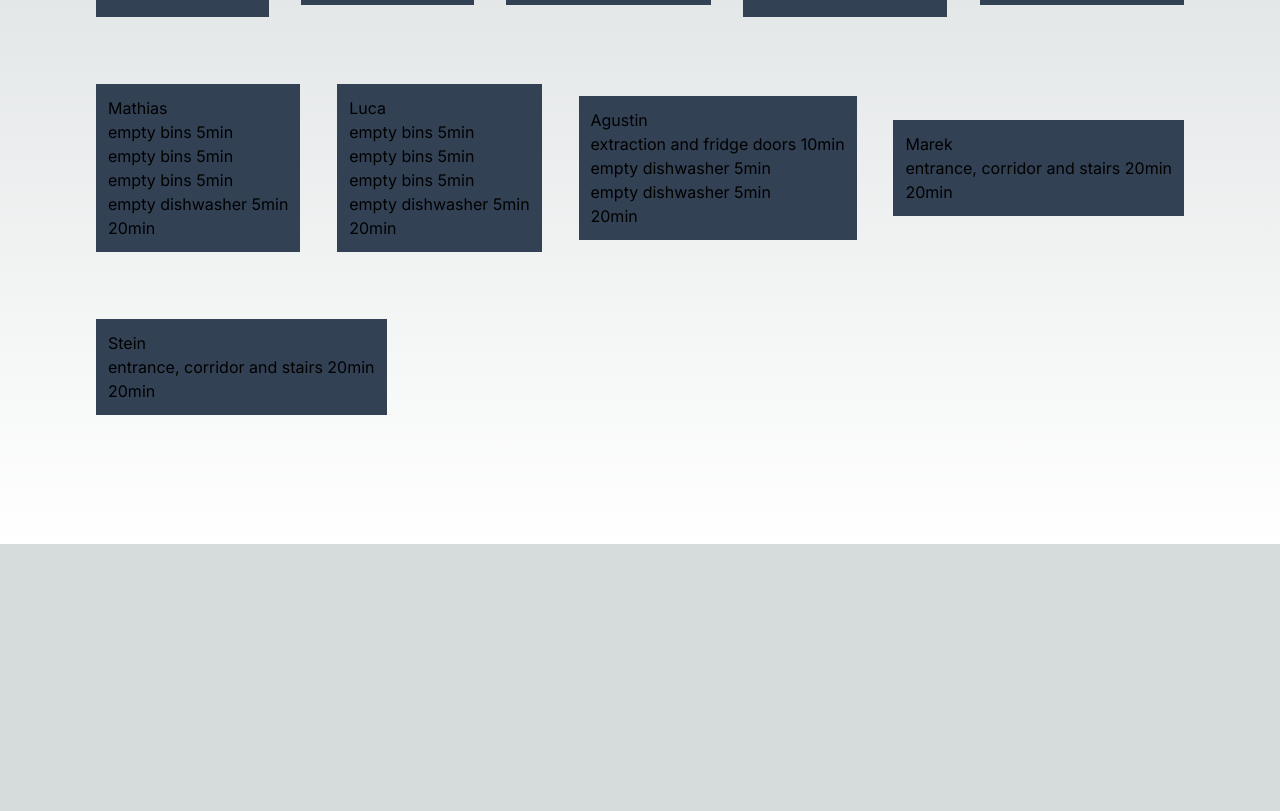
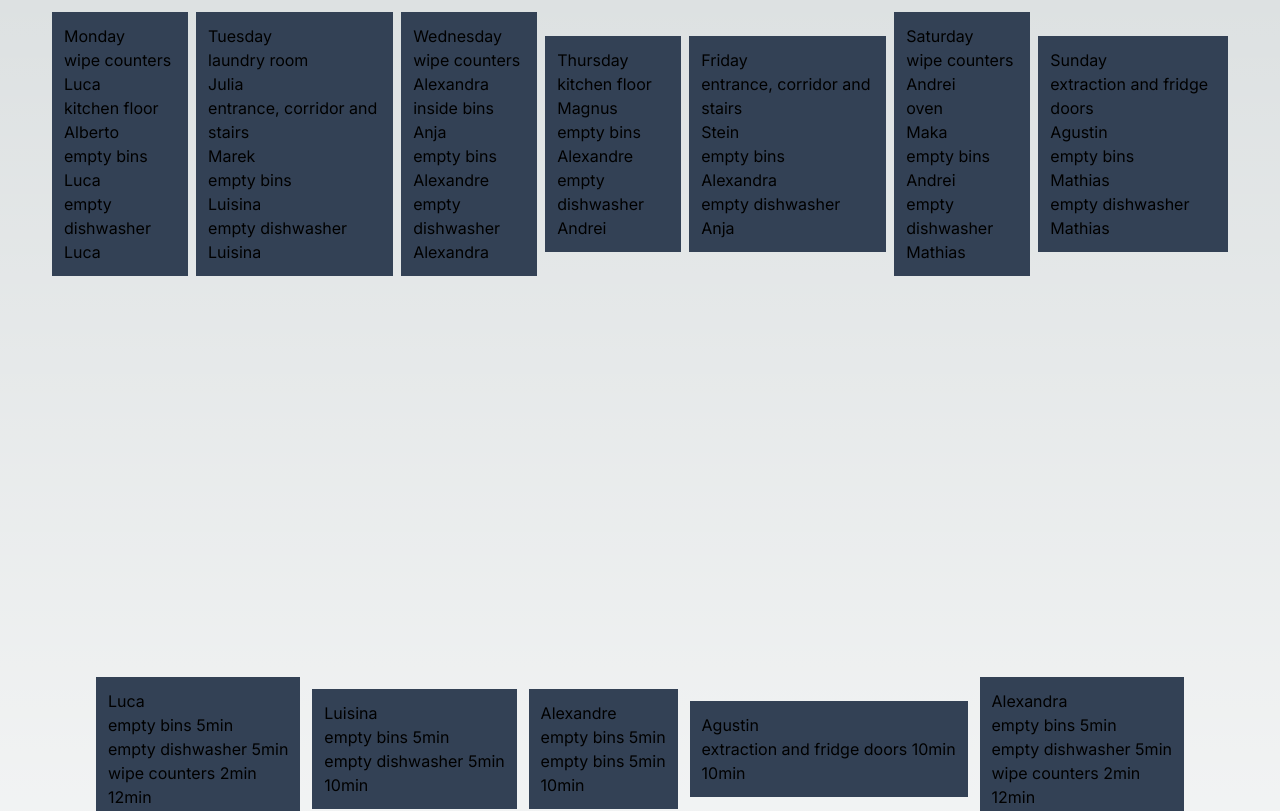
Before and after one commit to Soulzen/tareas-oye, a Next.js app: page / in a window 1280 px wide. Shown: the part 280-1091 px from the top of the page. Before the commit the page ends 824 px from the top, so only its background shows below. Built offline with nearby package versions, Linux system fonts and the light colour scheme.

Commit message:
backend almost done

```diff
--- a/src/app/page.tsx
+++ b/src/app/page.tsx
@@ -1,27 +1,20 @@
 import { assignTasks } from "@/services/assignTasks"
-import { Task } from "@/types"
-import { people, tasks } from "@/data/constants"
+import { people, tasks, week } from "@/data/constants"
+import { assignDays } from "@/services/assignDays"
+import Schedule from "@/components/schedule"
+import TaskDistribution from "@/components/taskDistribution"
 
 export default function Home() {
-  const assignments = assignTasks(tasks, people)
+  const assignments = assignTasks(tasks, people, week)
+  // Make a copy of the assignments array to avoid mutating the original
+  const devAssignments = JSON.parse(JSON.stringify(assignments))
+  const wokrWeek = assignDays(week, devAssignments)
+
   return (
     <main>
       <h1>Hello World!</h1>
-      <div className="flex flex-wrap min-h-screen items-center justify-between p-24">
-        {assignments.map((assignment) => (
-          <div key={assignment.name} className="p-3 w-50 bg-slate-700">
-            <h2>{assignment.name}</h2>
-            <ul>
-              {assignment.tasks.map((task: Task) => (
-                <li key={task.id}>
-                  {task.name} {task.weight}min
-                </li>
-              ))}
-            </ul>
-            <p>{assignment.currentWeight}min</p>
-          </div>
-        ))}
-      </div>
+      <Schedule workWeek={wokrWeek} tasks={tasks} people={people} />
+      <TaskDistribution assignments={assignments} />
     </main>
   )
 }
--- /dev/null
+++ b/src/components/schedule.tsx
@@ -0,0 +1,29 @@
+import { Person, Task, WorkDay } from "@/types"
+
+interface ScheduleProps {
+  workWeek: WorkDay[]
+  tasks: Task[]
+  people: Person[]
+}
+
+const Schedule = ({ workWeek, tasks, people }: ScheduleProps) => {
+  return (
+    <div className="flex min-h-screen items-center justify-between p-12">
+      {workWeek.map((day) => (
+        <div key={day.name} className="p-3 m-1 w-50 bg-slate-700">
+          <h2>{day.name}</h2>
+          <ul>
+            {day.assignedTasks.map((task) => (
+              <li key={task.task}>
+                <p>{tasks.find((t) => t.id === task.task)?.name}</p>
+                <p>{people.find((p) => p.id === task.person)?.name}</p>
+              </li>
+            ))}
+          </ul>
+        </div>
+      ))}
+    </div>
+  )
+}
+
+export default Schedule
--- /dev/null
+++ b/src/components/taskDistribution.tsx
@@ -0,0 +1,27 @@
+import { WorkingPerson, Task } from "@/types"
+
+interface TaskDistributionProps {
+  assignments: WorkingPerson[]
+}
+
+const TaskDistribution = ({ assignments }: TaskDistributionProps) => {
+  return (
+    <div className="flex flex-wrap min-h-screen items-center justify-between p-24">
+      {assignments.map((assignment) => (
+        <div key={assignment.name} className="p-3 w-50 bg-slate-700">
+          <h2>{assignment.name}</h2>
+          <ul>
+            {assignment.tasks.map((task: Task) => (
+              <li key={task.id}>
+                {task.name} {task.weight}min
+              </li>
+            ))}
+          </ul>
+          <p>{assignment.currentWeight}min</p>
+        </div>
+      ))}
+    </div>
+  )
+}
+
+export default TaskDistribution
--- a/src/data/constants.ts
+++ b/src/data/constants.ts
@@ -1,4 +1,4 @@
-import { Task, Person } from "../types"
+import { Task, Person, Day } from "../types"
 
 export const tasks: Task[] = [
   { id: 1, name: "wipe counters", weight: 2, timesPerWeek: 3 },
@@ -12,19 +12,29 @@ export const tasks: Task[] = [
   { id: 9, name: "extraction and fridge doors", weight: 10, timesPerWeek: 1 }
 ]
 
+export const week: Day[] = [
+  { id: 1, name: "Monday", tasks: [1, 2, 3, 4] },
+  { id: 2, name: "Tuesday", tasks: [5, 6, 3, 4] },
+  { id: 3, name: "Wednesday", tasks: [1, 7, 3, 4] },
+  { id: 4, name: "Thursday", tasks: [2, 3, 4] },
+  { id: 5, name: "Friday", tasks: [6, 3, 4] },
+  { id: 6, name: "Saturday", tasks: [1, 8, 3, 4] },
+  { id: 7, name: "Sunday", tasks: [9, 3, 4] }
+]
+
 export const people: Person[] = [
-  { name: "Alberto", lastWeekWork: 0 },
-  { name: "Maka", lastWeekWork: 0 },
-  { name: "Luca", lastWeekWork: 0 },
-  { name: "Anja", lastWeekWork: 0 },
-  { name: "Marek", lastWeekWork: 0 },
-  { name: "Agustin", lastWeekWork: 0 },
-  { name: "Mathias", lastWeekWork: 0 },
-  { name: "Magnus", lastWeekWork: 0 },
-  { name: "Julia", lastWeekWork: 0 },
-  { name: "Stein", lastWeekWork: 0 },
-  { name: "Andrei", lastWeekWork: 0 },
-  { name: "Alexandra", lastWeekWork: 0 },
-  { name: "Luisina", lastWeekWork: 0 },
-  { name: "Alexandre", lastWeekWork: 0 }
+  { id: 1, name: "Alberto", lastWeekWork: 0 },
+  { id: 2, name: "Maka", lastWeekWork: 0 },
+  { id: 3, name: "Luca", lastWeekWork: 0 },
+  { id: 4, name: "Anja", lastWeekWork: 0 },
+  { id: 5, name: "Marek", lastWeekWork: 0 },
+  { id: 6, name: "Agustin", lastWeekWork: 0 },
+  { id: 7, name: "Mathias", lastWeekWork: 0 },
+  { id: 8, name: "Magnus", lastWeekWork: 0 },
+  { id: 9, name: "Julia", lastWeekWork: 0 },
+  { id: 10, name: "Stein", lastWeekWork: 0 },
+  { id: 11, name: "Andrei", lastWeekWork: 0 },
+  { id: 12, name: "Alexandra", lastWeekWork: 0 },
+  { id: 13, name: "Luisina", lastWeekWork: 0 },
+  { id: 14, name: "Alexandre", lastWeekWork: 0 }
 ]
--- /dev/null
+++ b/src/services/assignDays.ts
@@ -0,0 +1,38 @@
+import { WorkingPerson, Day, WorkDay } from "@/types"
+
+// Returns an array of WorkDays with the assigned tasks by checking the tasks of the array of Days and assigning them to the WorkingPeople that have them pending on the week
+export const assignDays = (
+  week: Day[],
+  workingPeople: WorkingPerson[]
+): WorkDay[] => {
+  const workDays: WorkDay[] = week.map((day) => ({
+    id: day.id,
+    name: day.name,
+    assignedTasks: []
+  }))
+
+  week.forEach((day) => {
+    day.tasks.forEach((taskId) => {
+      const availablePerson = workingPeople.find((person) => {
+        return person.tasks.some((task) => task.id === taskId)
+      })
+      if (availablePerson) {
+        workDays[day.id - 1].assignedTasks.push({
+          task: taskId,
+          person: availablePerson.id
+        })
+        // Find the index of the first occurrence of the task with the specified taskId
+        const taskIndex = availablePerson.tasks.findIndex(
+          (task) => task.id === taskId
+        )
+
+        // If the task is found, remove it using splice
+        if (taskIndex !== -1) {
+          availablePerson.tasks.splice(taskIndex, 1)
+        }
+      }
+    })
+  })
+  console.log(workDays)
+  return workDays
+}
--- a/src/services/assignTasks.ts
+++ b/src/services/assignTasks.ts
@@ -1,24 +1,27 @@
-import { Person, Task, WorkingPerson } from "../types"
+import { Person, Task, WorkingPerson, Day } from "../types"
 
 export const assignTasks = (
   tasks: Task[],
-  people: Person[]
+  people: Person[],
+  week: Day[]
 ): WorkingPerson[] => {
-  // Divide the people between 10 working persons and 4 resting persons depending on the last week work
   const workingPeople: WorkingPerson[] = people
     .map((person) => ({ ...person, tasks: [], currentWeight: 0 }))
     .sort((a, b) => a.lastWeekWork - b.lastWeekWork)
-    .slice(0, 10)
+    // .slice(0, 10)
     .sort((a, b) => Math.random() - 0.5)
 
   const tasksToAssign = tasks
-    .map((task) => ({ ...task, timesLeft: task.timesPerWeek }))
+    .map((task) => ({ ...task, timesLeft: getTaskFrequency(task, week) }))
     .sort((a, b) => b.weight - a.weight)
 
   // Assign tasks to the working people
   tasksToAssign.forEach((task) => {
     while (task.timesLeft > 0) {
-      workingPeople.sort((a, b) => a.currentWeight - b.currentWeight)
+      workingPeople.sort(
+        (a, b) =>
+          a.currentWeight + a.lastWeekWork - (b.currentWeight + b.lastWeekWork)
+      )
       workingPeople[0].tasks.push(task)
       workingPeople[0].currentWeight += task.weight
       task.timesLeft--
@@ -28,3 +31,11 @@ export const assignTasks = (
   console.log(workingPeople)
   return workingPeople
 }
+
+// gets the amount of times per week a task needs to be done
+export const getTaskFrequency = (task: Task, week: Day[]): number => {
+  return week.reduce(
+    (acc, day) => (day.tasks.includes(task.id) ? acc + 1 : acc),
+    0
+  )
+}
```
Also changed, not shown: src/types.ts (+19 -3 lines).
